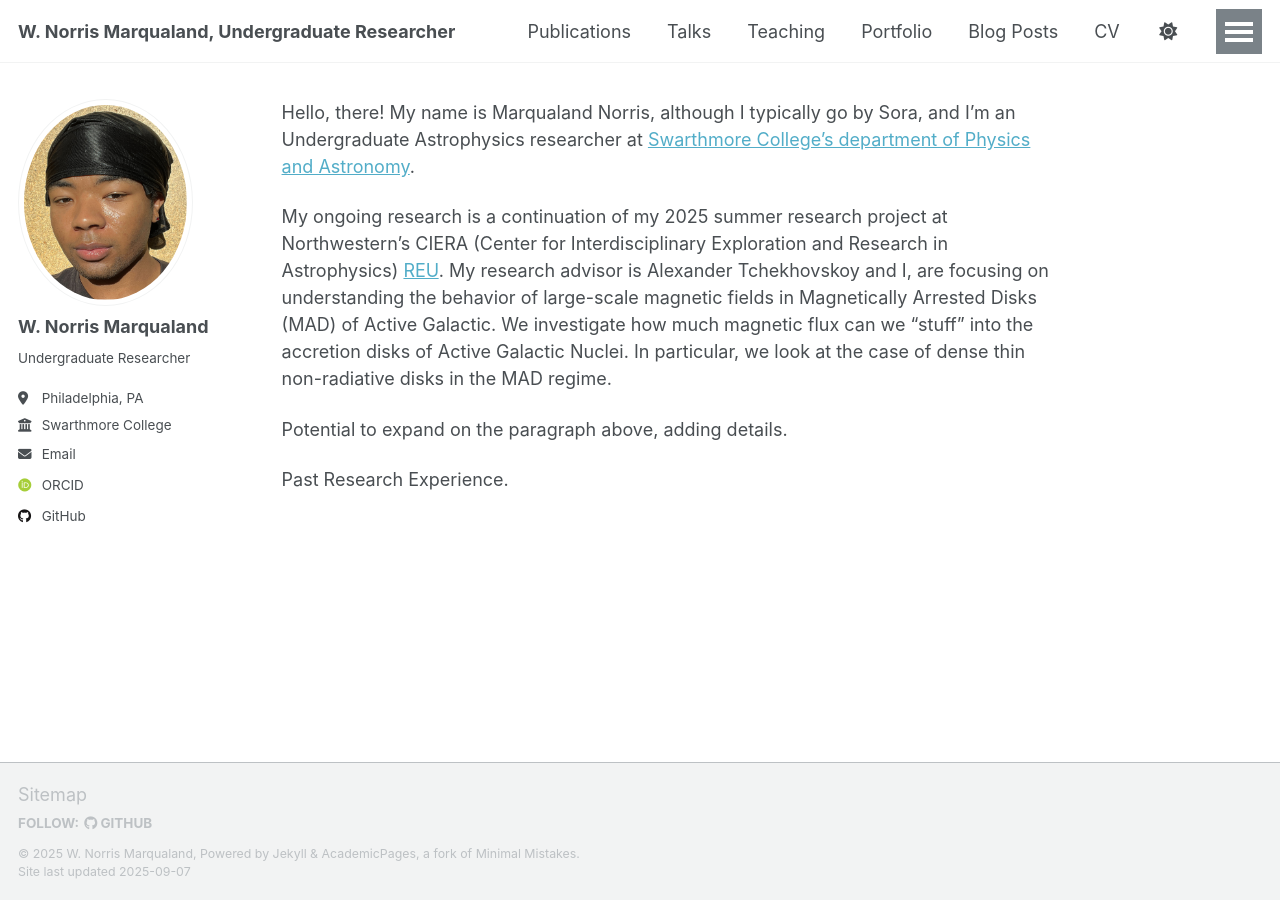
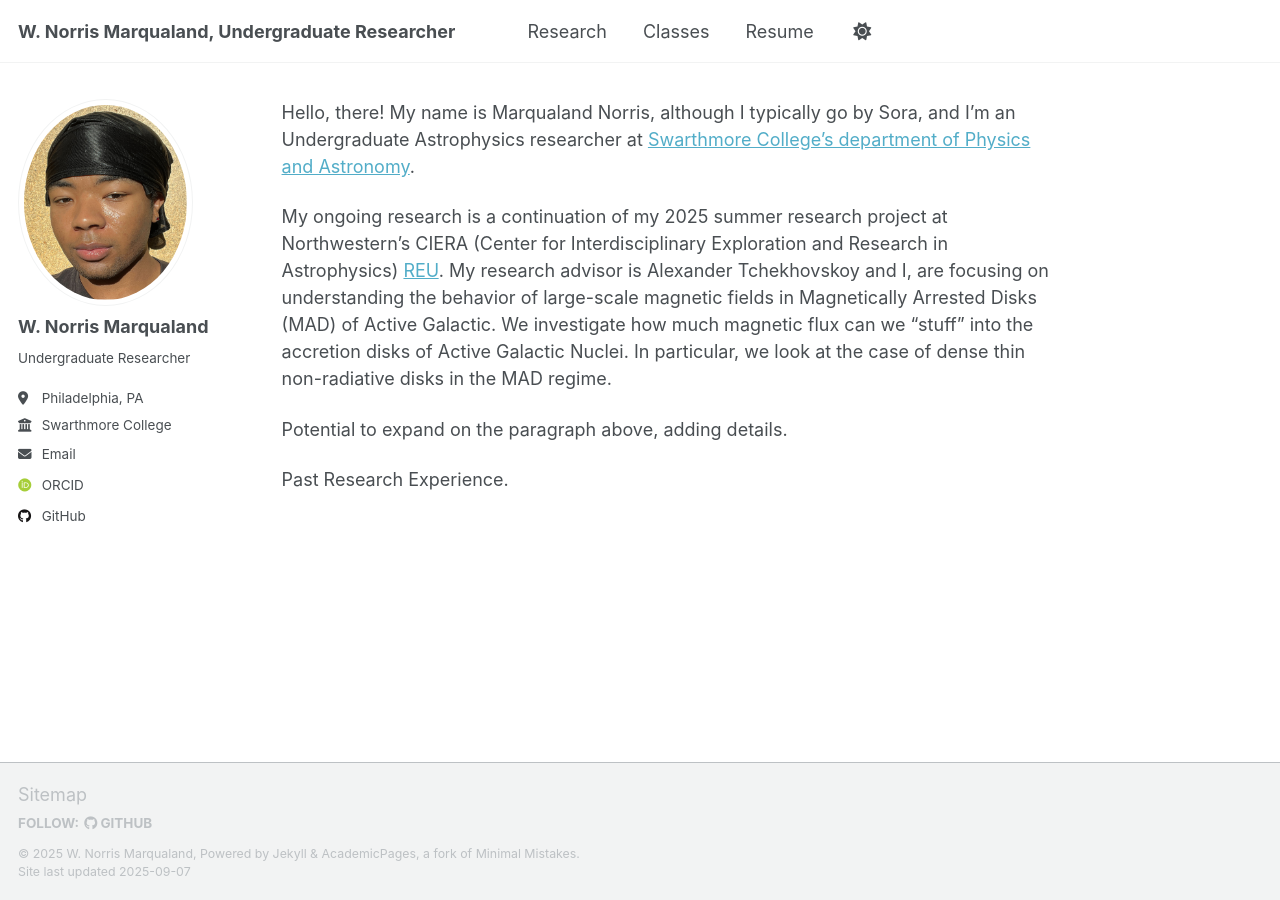
Before and after one commit to mnorris12/mnorris12.github.io, a Jekyll site: the page built from _pages/about.md, in a window 1280 px wide. Built offline with Jekyll 4.4.1, drawn with Linux system fonts in a browser that asks for light colours; some web fonts are replaced; a script that is not in the unit is left out.

Commit message:
Update navigation.yml
adding extra top titles

```diff
--- a/_data/navigation.yml
+++ b/_data/navigation.yml
@@ -8,26 +8,12 @@
 #      Markdown formatted page while the second is generated using JSON.
 
 main:
-  - title: "Publications"
-    url: /publications/
 
-  - title: "Talks"
-    url: /talks/
+  - title: "Research"
+    url: /research/
 
-  - title: "Teaching"
-    url: /teaching/
+  - title: "Classes"
+    url: /classes/
 
-  - title: "Portfolio"
-    url: /portfolio/
-
-  - title: "Blog Posts"
-    url: /year-archive/
-
-  - title: "CV"
-    url: /cv/
-
-  # - title: "CV"
-  #   url: /cv-json/
-
-  - title: "Guide"
-    url: /markdown/
+  - title: "Resume"
+    url: /resume/
```
